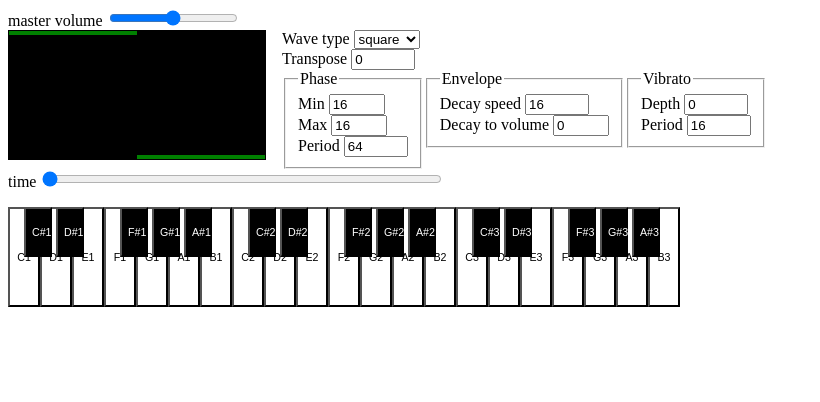
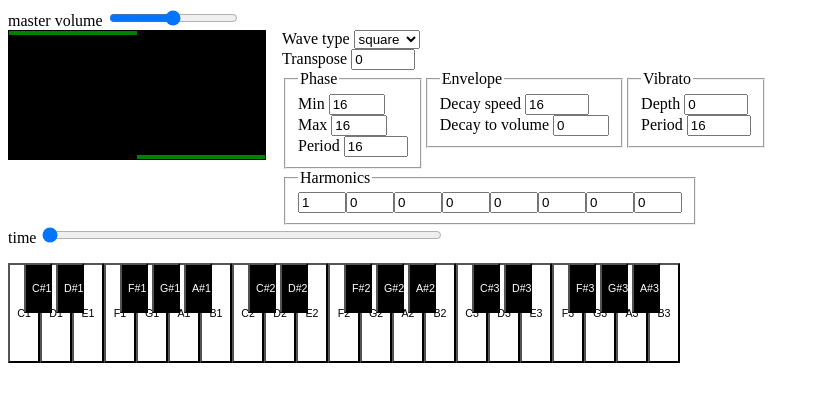
Before and after one commit to reverietracker/chromatic, a website built with webpack: page index.html in a window 1280 px wide. Shown: the whole page, without its empty margins (0-820 px from the left). Built offline with nearby package versions, Linux system fonts and the light colour scheme.

Commit message:
harmonics

```diff
--- a/index.html
+++ b/index.html
@@ -59,6 +59,12 @@
                         <input type="number" min="0" max="256" value="16" id="vibrato-period">
                     </div>
                 </fieldset>
+                <div class="section">
+                    <fieldset>
+                        <legend>Harmonics</legend>
+                        <ul id="harmonics"></ul>
+                    </fieldset>
+                </div>
             </div>
         </div>
         <div class="section">
--- a/src/chromatic.css
+++ b/src/chromatic.css
@@ -17,6 +17,16 @@
 
 #parameters fieldset[disabled] {
     opacity: 0.5;
+}
+#harmonics {
+    margin: 0;
+    padding: 0;
+}
+#harmonics li {
+    display: inline;
+}
+#harmonics input {
+    width: 3em;
 }
 
 #scrub {
--- a/src/index.js
+++ b/src/index.js
@@ -75,7 +75,7 @@ document.addEventListener('DOMContentLoaded', () => {
     const phaseFieldset = document.getElementById("fieldset-phase");
     const initControl = (inputId, param, onchange) => {
         const elem = document.getElementById(inputId);
-        instrument[param] = parseInt(elem.value);
+        elem.value = instrument[param];
         elem.addEventListener('input', () => {
             instrument[param] = parseInt(elem.value);
             waveformGenerator = instrument.getFrameCallback(440);
@@ -99,6 +99,27 @@ document.addEventListener('DOMContentLoaded', () => {
     initControl("vibrato-depth", "vibratoDepth");
     initControl("vibrato-period", "vibratoPeriod");
 
+    const harmonicsUl = document.getElementById('harmonics');
+    const initHarmonicControl = (i) => {
+        const input = document.createElement('input');
+        input.type = 'number';
+        input.min = 0;
+        input.max = 1;
+        input.step = 0.1;
+        input.value = instrument.harmonics[i];
+        const li = document.createElement('li');
+        harmonicsUl.appendChild(li);
+        li.appendChild(input);
+        input.addEventListener('input', () => {
+            instrument.harmonics[i] = input.value;
+            waveformGenerator = instrument.getFrameCallback(440);
+            drawScopeAtScrubPosition();
+        })
+    }
+    for (var i = 0; i < 8; i++) {
+        initHarmonicControl(i);
+    }
+
     waveformGenerator = instrument.getFrameCallback(440);
     drawScopeAtScrubPosition();
 
--- a/src/instruments.js
+++ b/src/instruments.js
@@ -15,6 +15,7 @@ export class Wave {
         this.phasePeriod = 16;
         this.vibratoDepth = 0;
         this.vibratoPeriod = 16;
+        this.harmonics = [1, 0, 0, 0, 0, 0, 0, 0];
     }
     getFrameCallback(originalFrequency) {
         const frequency = originalFrequency * 2**(this.transpose / 12);
@@ -22,18 +23,28 @@ export class Wave {
             const phaseCentre = (this.phaseMin + this.phaseMax) / 2;
             const phaseAmplitude = (this.phaseMax - this.phaseMin) / 2;
             const phase = phaseCentre - phaseAmplitude * Math.cos(frame * 2 * Math.PI / this.phasePeriod);
-            let waveform;
+            let waveFunc;
             switch (this.waveType) {
                 case waveType.SQUARE:
-                    waveform = Array.from(new Array(32), (x, i) => i < phase ? 15 : 0);
+                    waveFunc = i => i < phase ? 7.5 : -7.5;
                     break;
                 case waveType.TRIANGLE:
-                    waveform = Array.from(new Array(32), (x, i) => i < phase ? Math.round(15 * i / phase) : Math.round(15 * (32 - i) / (32 - phase)));
+                    waveFunc = i => i < phase ? 15 * i / phase - 7.5 : 15 * (32 - i) / (32 - phase) - 7.5;
                     break;
                 default:  // SINE
-                    waveform = Array.from(new Array(32), (x, i) => Math.round(7.5 + 7.5 * Math.sin(Math.PI * i / 16)));
+                    waveFunc = i => 7.5 * Math.sin(Math.PI * i / 16);
                     break;
             }
+            const waveform = new Array(32);
+            for (let i = 0; i < 32; i++) {
+                let tot = 0;
+                for (let h = 0; h < 8; h++) {
+                    const harmonic = this.harmonics[h];
+                    tot += harmonic * waveFunc(i * (h + 1) % 32);
+                }
+                waveform[i] = Math.min(Math.max(0, Math.round(7.5 + tot)), 15);
+            }
+
             return {
                 frequency: frequency + this.vibratoDepth * Math.sin(frame * 2 * Math.PI / this.vibratoPeriod),
                 volume: Math.max(this.decayTo, 15 - (frame * this.decaySpeed / 16)),
```
